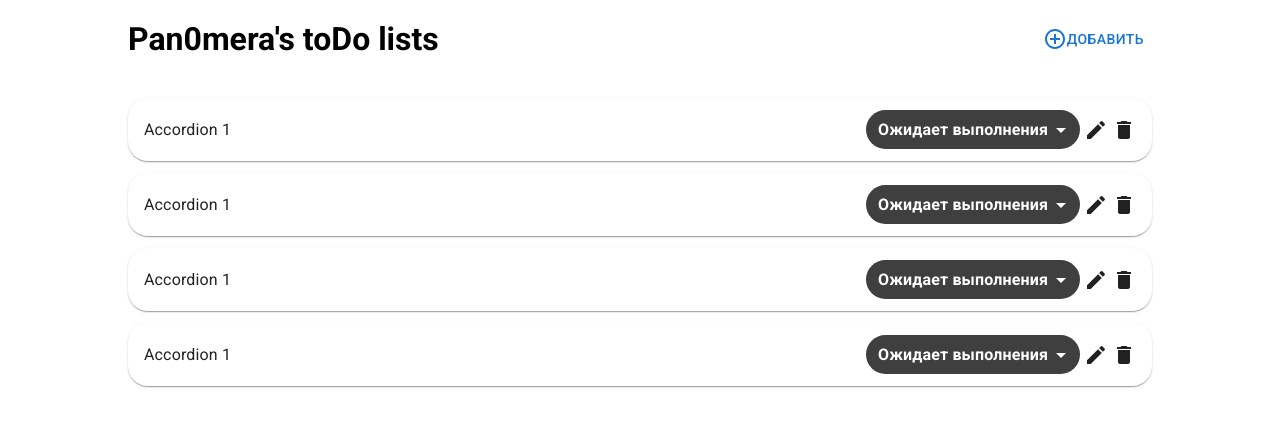
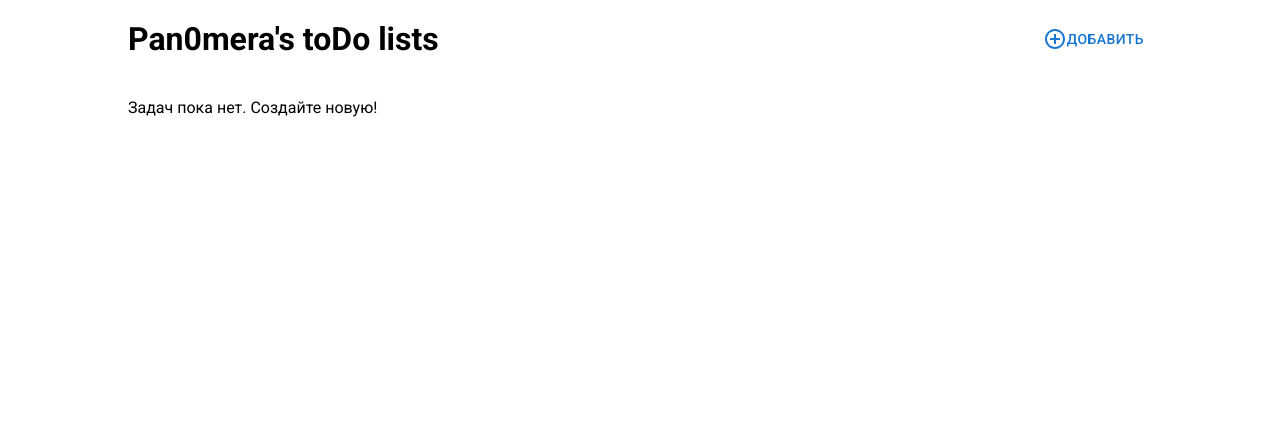
Before and after one commit to ARTESS-PLAY/SimpeToDoList, a React (Create React App) app: page / in a window 1280 px wide. Shown: the top 426 px of the page. Built offline with nearby package versions, Linux system fonts and the light colour scheme.

Commit message:
добавил возможность создавать задачи

```diff
--- a/src/components/Modal/index.tsx
+++ b/src/components/Modal/index.tsx
@@ -5,12 +5,36 @@ import ToDoStatus from '../ToDos/ToDo/ToDoStatus';
 import Button from '@mui/material/Button';
 import CloseIcon from '@mui/icons-material/Close';
 import { useAppContext } from '../../contexts/AppContext/AppContext';
+import { useToDoContext } from '../../contexts/ToDoContext/ToDoContext';
+import { createToDo } from '../../models/Todo/utils';
+import { TodoStatus } from '../../models/Todo/types';
 
 const Modal = () => {
     const [title, setTitle] = useState('');
     const [description, setDescription] = useState('');
+    const [status, setStatus] = useState<TodoStatus>('AWAITING');
 
     const { modalClose, modalRef } = useAppContext();
+    const { addToDo } = useToDoContext();
+
+    const handleChangeStatus = (status: TodoStatus) => {
+        setStatus(status);
+    };
+
+    const handleCreateToDo = () => {
+        if (title.length < 1) {
+            alert('Название должно присутсвовать!');
+            return;
+        }
+        if (description.length < 1) {
+            alert('Описание должно присутсвовать!');
+            return;
+        }
+
+        const newToDo = createToDo(title, description, status);
+        addToDo(newToDo);
+        modalClose();
+    };
 
     return (
         <div className={cl.modal} ref={modalRef} onClick={modalClose}>
@@ -35,8 +59,12 @@ const Modal = () => {
                     className={cl.modal_textarea}
                     rows={4}
                 />
-                <ToDoStatus status="AWAITING" />
-                <Button variant="contained" fullWidth className={cl.modal_button}>
+                <ToDoStatus status={status} handleChangeStatus={handleChangeStatus} />
+                <Button
+                    variant="contained"
+                    fullWidth
+                    className={cl.modal_button}
+                    onClick={handleCreateToDo}>
                     Создать
                 </Button>
             </div>
--- a/src/components/ToDos/ToDo/ToDoStatus/StatusFactort.tsx
+++ b/src/components/ToDos/ToDo/ToDoStatus/StatusFactort.tsx
@@ -3,16 +3,28 @@ import { TodoStatus } from '../../../../models/Todo/types';
 import { ReactNode } from 'react';
 import cl from './index.module.scss';
 
-export const statusFactory = (status: TodoStatus): JSX.Element => {
+export const statusFactory = (status: TodoStatus, key: string | number): JSX.Element => {
     switch (status) {
         case 'AWAITING':
-            return <MenuItem value={'AWAITING'}>Ожидает выполнения</MenuItem>;
+            return (
+                <MenuItem value={'AWAITING'} key={key}>
+                    Ожидает выполнения
+                </MenuItem>
+            );
 
         case 'IN PROCESS':
-            return <MenuItem value={'IN PROCESS'}>В процессе</MenuItem>;
+            return (
+                <MenuItem value={'IN PROCESS'} key={key}>
+                    В процессе
+                </MenuItem>
+            );
 
         case 'DONE':
-            return <MenuItem value={'DONE'}>Сделано</MenuItem>;
+            return (
+                <MenuItem value={'DONE'} key={key}>
+                    Сделано
+                </MenuItem>
+            );
 
         default:
             const neverCheck: never = status;
--- a/src/components/ToDos/ToDo/ToDoStatus/index.tsx
+++ b/src/components/ToDos/ToDo/ToDoStatus/index.tsx
@@ -6,17 +6,21 @@ import cl from './index.module.scss';
 
 const allStatuses: TodoStatus[] = ['AWAITING', 'IN PROCESS', 'DONE'];
 
-const ToDoStatus = ({ status }: { status: TodoStatus }): JSX.Element => {
-    const [age, setAge] = useState<TodoStatus>(status);
-
+const ToDoStatus = ({
+    status,
+    handleChangeStatus,
+}: {
+    status: TodoStatus;
+    handleChangeStatus: (status: TodoStatus) => void;
+}): JSX.Element => {
     const handleChange = (e: SelectChangeEvent<TodoStatus>) => {
         const newStatus = e.target.value as TodoStatus;
-        setAge(newStatus);
+        handleChangeStatus(newStatus);
     };
 
     return (
         <Select
-            value={age}
+            value={status}
             MenuProps={{
                 PaperProps: {
                     className: cl.select_menu,
@@ -33,7 +37,7 @@ const ToDoStatus = ({ status }: { status: TodoStatus }): JSX.Element => {
             }}
             className={cl.select}
             renderValue={renderStatusValue}>
-            {allStatuses.map((status) => statusFactory(status))}
+            {allStatuses.map((status, i) => statusFactory(status, i))}
         </Select>
     );
 };
--- a/src/components/ToDos/ToDo/index.tsx
+++ b/src/components/ToDos/ToDo/index.tsx
@@ -4,6 +4,8 @@ import ToDoStatus from './ToDoStatus';
 import EditIcon from '@mui/icons-material/Edit';
 import DeleteIcon from '@mui/icons-material/Delete';
 import cl from './index.module.scss';
+import { Todo as TodoT, TodoStatus } from '../../../models/Todo/types';
+import { useToDoContext } from '../../../contexts/ToDoContext/ToDoContext';
 
 const AccordionSummary = styled((props: AccordionSummaryProps) => (
     <MuiAccordionSummary {...props} />
@@ -16,22 +18,25 @@ const AccordionSummary = styled((props: AccordionSummaryProps) => (
     },
 }));
 
-const Todo = () => {
+const Todo = ({ todo }: { todo: TodoT }) => {
+    const { changeStatus } = useToDoContext();
+
+    const handleChange = (newStatus: TodoStatus) => {
+        changeStatus(todo.id, newStatus);
+    };
+
     return (
         <Accordion className={cl.accordion}>
             <AccordionSummary className={cl.accordion__head}>
-                <Typography>Accordion 1</Typography>
+                <Typography>{todo.name}</Typography>
                 <div className={cl.controls}>
-                    <ToDoStatus status="AWAITING" />
+                    <ToDoStatus status={todo.status} handleChangeStatus={handleChange} />
                     <EditIcon />
                     <DeleteIcon />
                 </div>
             </AccordionSummary>
             <AccordionDetails>
-                <Typography>
-                    Lorem ipsum dolor sit amet, consectetur adipiscing elit. Suspendisse malesuada
-                    lacus ex, sit amet blandit leo lobortis eget.
-                </Typography>
+                <Typography>{todo.description}</Typography>
             </AccordionDetails>
         </Accordion>
     );
--- a/src/components/ToDos/index.tsx
+++ b/src/components/ToDos/index.tsx
@@ -1,12 +1,15 @@
+import { useToDoContext } from '../../contexts/ToDoContext/ToDoContext';
 import Todo from './ToDo';
 
 const ToDos = () => {
-    const todos = [1, 1, 1, 1];
+    const { todos } = useToDoContext();
     return (
         <div>
-            {todos.map((el) => (
-                <Todo />
-            ))}
+            {todos.length > 0 ? (
+                todos.map((el) => <Todo key={el.id} todo={el} />)
+            ) : (
+                <p>Задач пока нет. Создайте новую!</p>
+            )}
         </div>
     );
 };
--- a/src/contexts/ToDoContext/ToDoContext.ts
+++ b/src/contexts/ToDoContext/ToDoContext.ts
@@ -1,8 +1,10 @@
 import React, { useCallback, useState } from 'react';
-import { Todo } from '../../models/Todo/types';
+import { Todo, TodoStatus } from '../../models/Todo/types';
 
 interface ToDoContextInitial {
     todos: Todo[];
+    addToDo: (todo: Todo) => void;
+    changeStatus: (todoId: string, newStatus: TodoStatus) => void;
 }
 
 //контекст для тудушек
@@ -20,7 +22,27 @@ export const useCreateToDoContext = (): ToDoContextInitial => {
     //тудушки
     const [todos, setTodos] = useState<Todo[]>([]);
 
+    const addToDo = useCallback((todo: Todo) => {
+        setTodos((prev) => [...prev, todo]);
+    }, []);
+
+    const changeStatus = useCallback((todoId: string, newStatus: TodoStatus) => {
+        const todo = todos.find((t) => t.id === todoId);
+        if (!todo) throw new Error('Такой задачи нет');
+
+        todo.status = newStatus;
+
+        setTodos((prev) => {
+            return prev.map((el) => {
+                if (el.id !== todoId) return el;
+                return todo;
+            });
+        });
+    }, []);
+
     return {
         todos,
+        addToDo,
+        changeStatus,
     };
 };
--- a/src/models/Todo/types.ts
+++ b/src/models/Todo/types.ts
@@ -1,4 +1,5 @@
 export interface Todo {
+    id: string;
     name: string;
     description: string;
     status: TodoStatus;
--- /dev/null
+++ b/src/models/Todo/utils.ts
@@ -0,0 +1,20 @@
+import { useId } from 'react';
+import { Todo, TodoStatus } from './types';
+import { uuidv4 } from '../../share/helpers';
+
+export const createToDo = (name: string, desc: string, status: TodoStatus): Todo => {
+    if (name.length < 1) throw new Error('Название не должно быть меньше 1 символа!');
+
+    if (desc.length < 1) throw new Error('Описание не должно быть меньше 1 символа!');
+
+    const timeNow = Date.now();
+    const id = uuidv4();
+
+    return {
+        id: id,
+        name: name,
+        description: desc,
+        status: status,
+        createAt: timeNow,
+    };
+};
--- /dev/null
+++ b/src/share/helpers.ts
@@ -0,0 +1,9 @@
+//генерирует uuid
+export function uuidv4() {
+    return '10000000-1000-4000-8000-100000000000'.replace(/[018]/g, (c) =>
+        (
+            Number(c) ^
+            (crypto.getRandomValues(new Uint8Array(1))[0] & (15 >> (Number(c) / 4)))
+        ).toString(16),
+    );
+}
```
